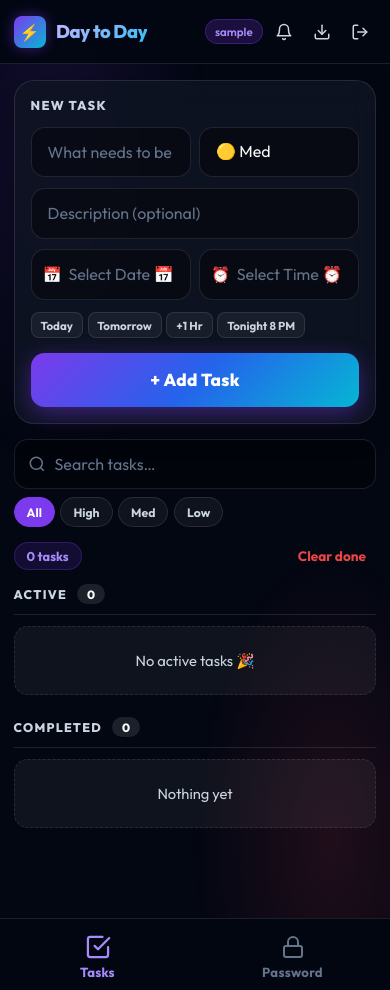
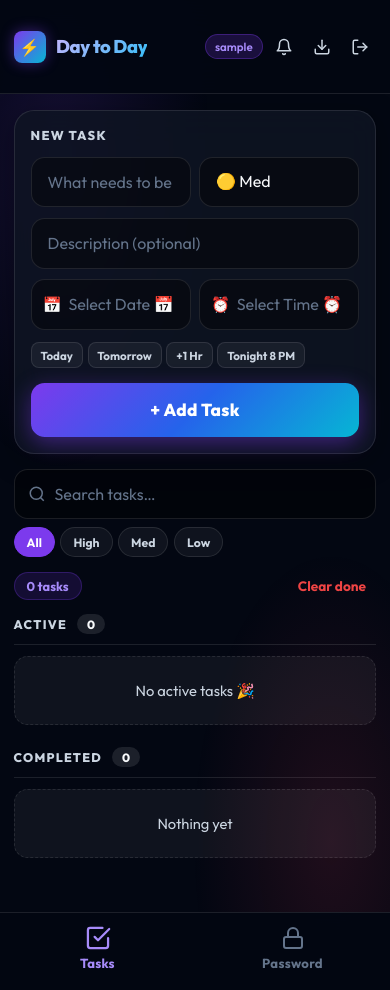
Before and after one commit to teny30/day-to-day-app, a Flask app: page / in a window 390 px wide. Run offline with Flask 3, Linux system fonts and the light colour scheme; the visitor is signed in with stand-in values (Sample User, id 1); data that the repository does not hold is empty.

Commit message:
Fix mobile status bar notch collision and add top padding offset

```diff
--- a/todo_list/static/style.css
+++ b/todo_list/static/style.css
@@ -12,9 +12,11 @@
     --high: #ef4444;
     --medium: #f59e0b;
     --low: #22c55e;
-    --nav-h: 72px;
-    --header-h: 64px;
-    --safe-bottom: env(safe-area-inset-bottom, 0px);
+    --nav-h: 66px;
+    --header-h: 56px;
+    --status-bar-h: max(env(safe-area-inset-top, 0px), 38px);
+    --total-header-h: calc(var(--header-h) + var(--status-bar-h));
+    --safe-bottom: max(env(safe-area-inset-bottom, 0px), 12px);
 }
 
 *,*::before,*::after { box-sizing: border-box; margin:0; padding:0; -webkit-tap-highlight-color: transparent; }
@@ -43,28 +45,29 @@ body::before {
 /* ── HEADER ────────────────────────────────────────── */
 .app-header {
     position: fixed; top:0; left:0; right:0;
-    height: var(--header-h);
-    background: rgba(3,7,18,0.92);
+    height: var(--total-header-h);
+    padding-top: var(--status-bar-h);
+    background: rgba(3,7,18,0.95);
     backdrop-filter: blur(20px);
     border-bottom: 1px solid var(--border);
     display: flex; align-items: center;
     justify-content: space-between;
-    padding: 0 1.15rem;
+    padding-left: 1.15rem; padding-right: 1.15rem;
+    box-sizing: border-box;
     z-index: 100;
-    padding-top: env(safe-area-inset-top, 0px);
 }
 
 .header-brand { display:flex; align-items:center; gap:0.65rem; }
 .header-logo {
-    width:38px; height:38px;
+    width:36px; height:36px;
     background: linear-gradient(135deg,#7c3aed,#06b6d4);
     border-radius:10px;
     display:flex; align-items:center; justify-content:center;
-    font-size:1.15rem;
+    font-size:1.1rem;
     box-shadow: 0 0 14px rgba(124,58,237,0.45);
 }
 .header-title {
-    font-size:1.3rem; font-weight:800; letter-spacing:-0.02em;
+    font-size:1.25rem; font-weight:800; letter-spacing:-0.02em;
     background: linear-gradient(135deg,#c4b5fd,#38bdf8);
     -webkit-background-clip:text; -webkit-text-fill-color:transparent;
 }
@@ -93,7 +96,7 @@ body::before {
 /* ── MAIN / PANELS ──────────────────────────────────── */
 .app-main {
     position:fixed;
-    top: var(--header-h);
+    top: var(--total-header-h);
     left:0; right:0;
     bottom: calc(var(--nav-h) + var(--safe-bottom));
     overflow:hidden;
@@ -116,7 +119,7 @@ body::before {
 .panel-inner {
     max-width: 640px;
     margin: 0 auto;
-    padding: 1.25rem 1.15rem calc(1.25rem + var(--safe-bottom));
+    padding: 1rem 1.15rem calc(2rem + var(--safe-bottom));
 }
 
 /* ── BOTTOM NAV ─────────────────────────────────────── */
```
Also changed, not shown: mobile_app/www/style.css (+15 -12 lines).
